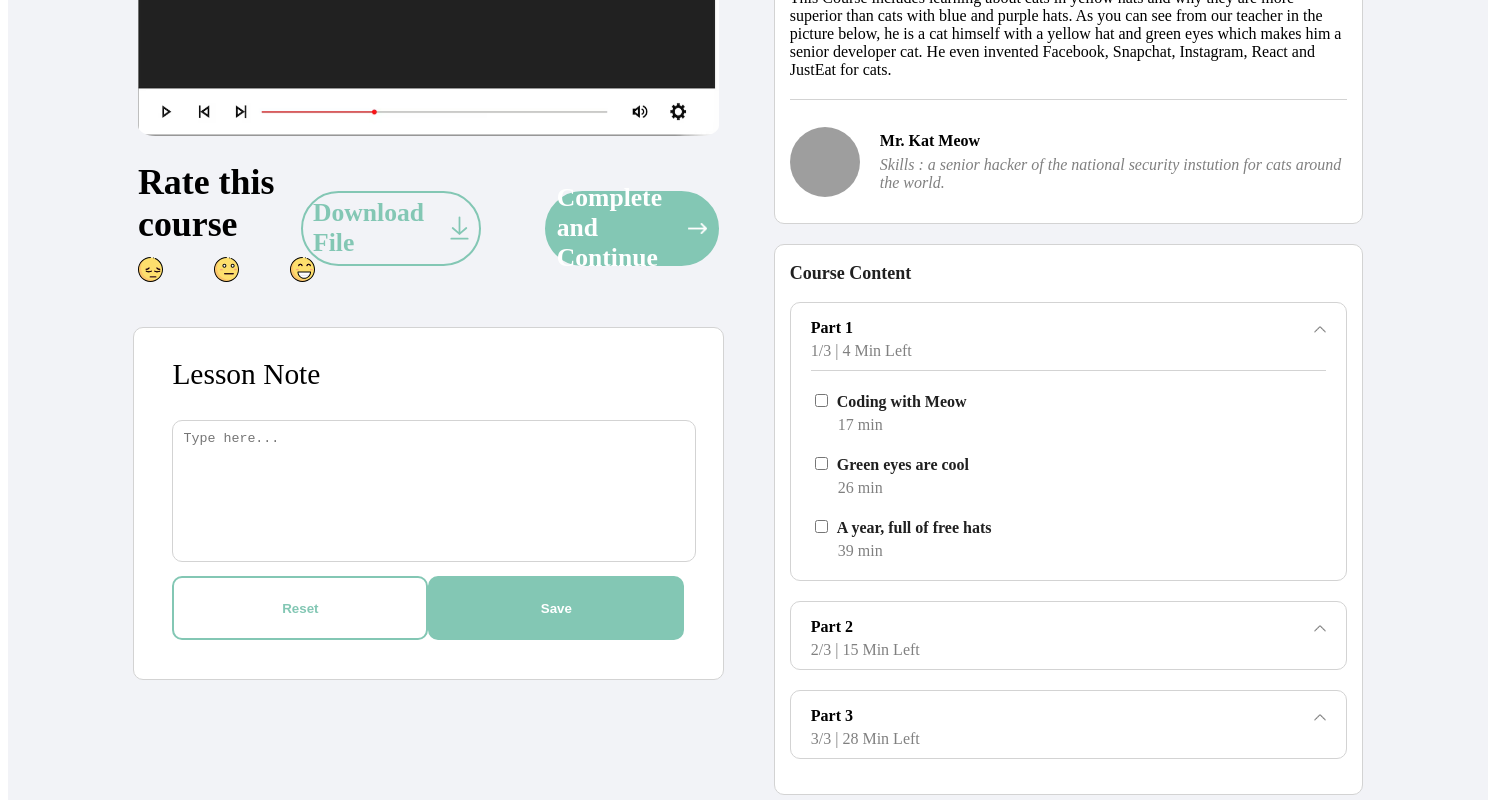
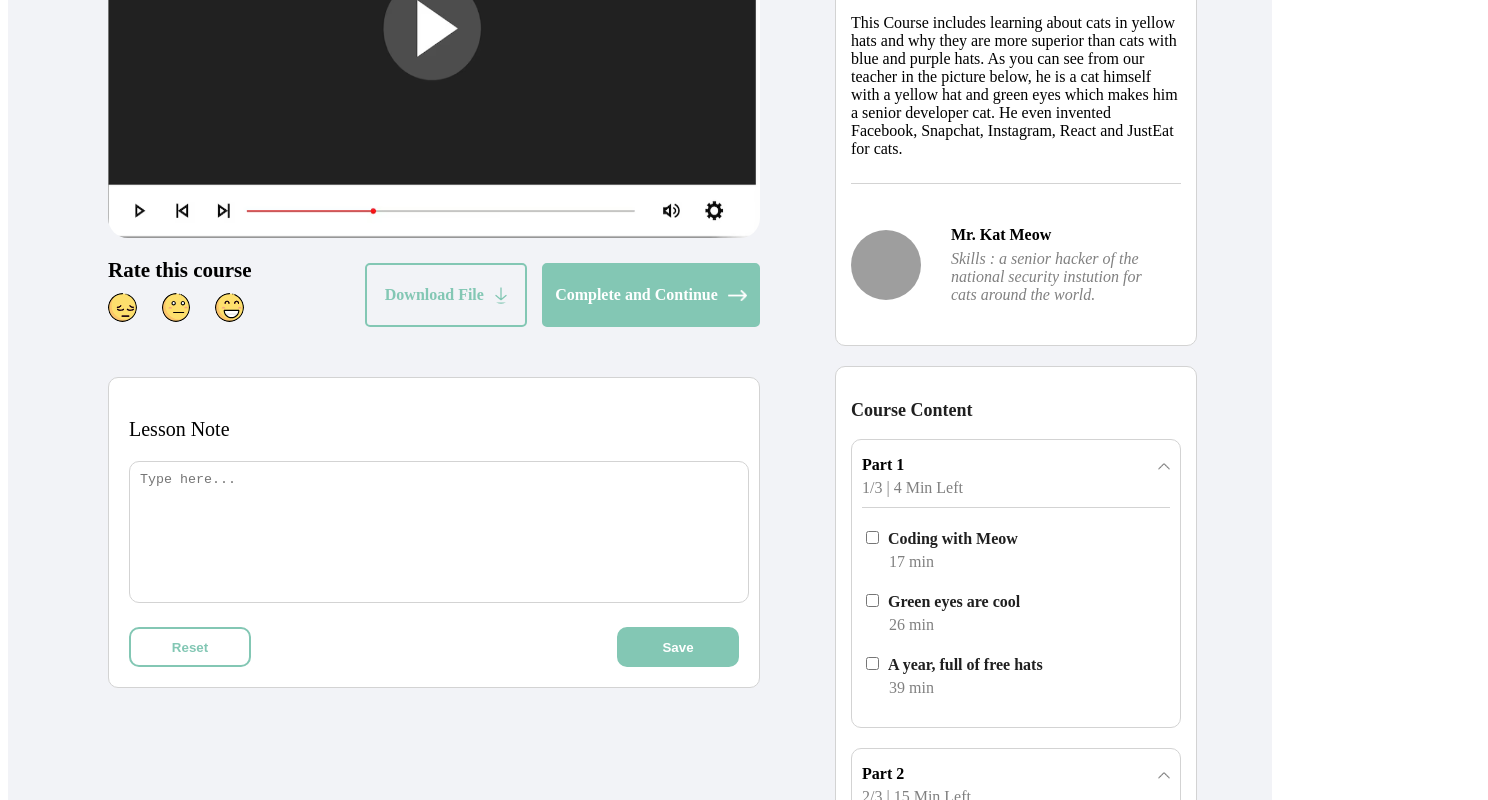
Before and after one commit to stefand2003/codehance--assignment, a React (Vite) app: page / in a window 1280 px wide. Shown: the part 260-1060 px from the top of the page, 1488 px wide, since content can reach past the window. Built offline with nearby package versions, Linux system fonts and the light colour scheme; grey boxes are pictures that could not be loaded.

Commit message:
made it responsive for all screen sizes now

```diff
--- a/src/App.scss
+++ b/src/App.scss
@@ -5,32 +5,35 @@
 
   @media screen and (min-width: 520px) {
     background-color: #f2f3f7;
+    padding: 20px;
   }
 
-  @media screen and (min-width: 1100px) and (max-width: 1600px) {
+  @media screen and (min-width: 1185px) and (max-width: 1600px) {
     background-color: #f2f3f7;
-    padding: 100px;
-    padding-top: 10px;
     display: flex;
     justify-content: center;
-    background-color: #f2f3f7;
-
-    width: 100vw;
+    padding: 50px;
+    width: fit-content;
 
     &__right {
-      padding-top: 50px;
+      padding-top: 30px;
+      max-width: min-content;
+    }
+
+    &__left {
+      max-width: max-content;
     }
   }
+}
+// background-color: #f2f3f7;
+//   padding: 100px;
+//   padding-top: 10px;
+//   // display: flex;
+//   justify-content: center;
+//   background-color: #f2f3f7;
 
-  // padding: 100px;
-  // padding-top: 10px;
-  // display: flex;
-  // justify-content: center;
-  // background-color: #f2f3f7;
+//   width: 100vw;
 
-  // width: 100vw;
-
-  // &__right {
-  //   padding-top: 50px;
-  // }
-}
+//   &__right {
+//     padding-top: 50px;
+//   }
--- a/src/components/About/About.scss
+++ b/src/components/About/About.scss
@@ -174,85 +174,87 @@
     }
   }
 
-  // border: 1px lightgray solid;
-  // border-radius: 10px;
-  // padding: 15px;
-  // background-color: white;
-  // width: fit-content;
+  @media screen and (min-width: 1185px) and (max-width: 1600px) {
+    border: 1px lightgray solid;
+    border-radius: 10px;
+    padding: 15px;
+    background-color: white;
+    width: fit-content;
 
-  // &__header {
-  //   ul {
-  //     list-style: none;
-  //     padding: 0;
-  //     display: flex;
-  //     justify-content: space-between;
-  //     align-items: center;
+    &__header {
+      ul {
+        list-style: none;
+        padding: 0;
+        display: flex;
+        justify-content: space-between;
+        align-items: center;
 
-  //     font-size: 20px;
-  //     font-weight: bold;
-  //     li {
-  //       :last-child {
-  //         width: 16px;
-  //       }
-  //     }
-  //   }
-  // }
+        font-size: 20px;
+        font-weight: bold;
+        li {
+          :last-child {
+            width: 16px;
+          }
+        }
+      }
+    }
 
-  // &__info {
-  //   display: flex;
-  //   gap: 30px;
+    &__info {
+      display: flex;
+      gap: 30px;
 
-  //   div {
-  //     display: flex;
-  //     align-items: center;
-  //     gap: 10px;
-  //   }
-  //   margin-bottom: 20px;
-  // }
+      div {
+        display: flex;
+        align-items: center;
+        gap: 10px;
+      }
+      margin-bottom: 20px;
+    }
 
-  // &__category {
-  //   display: flex;
-  //   gap: 30px;
-  //   margin-bottom: 20px;
+    &__category {
+      display: flex;
+      gap: 30px;
+      margin-bottom: 20px;
 
-  //   button {
-  //     border-radius: 20px;
-  //     width: 90px;
-  //     padding: 8px;
-  //     background-color: white;
-  //     border: 1px lightgray solid;
-  //   }
-  // }
+      button {
+        border-radius: 20px;
+        width: 90px;
+        padding: 8px;
+        background-color: white;
+        border: 1px lightgray solid;
+      }
+    }
 
-  // &__summary {
-  //   border-bottom: 1px lightgray solid;
-  //   padding-bottom: 25px;
-  // }
+    &__summary {
+      border-bottom: 1px lightgray solid;
+      padding-bottom: 25px;
+    }
 
-  // &__teacherInfo {
-  //   display: flex;
-  //   align-items: center;
+    &__teacherInfo {
+      display: flex;
+      align-items: center;
 
-  //   img {
-  //     width: 70px;
-  //     height: 70px;
-  //     border-radius: 50%;
-  //   }
+      img {
+        width: 70px;
+        height: 70px;
+        border-radius: 50%;
+      }
 
-  //   ul {
-  //     list-style: none;
-  //     padding: 0;
-  //     padding: 10px;
+      ul {
+        list-style: none;
+        padding: 0;
+        padding: 10px;
 
-  //     :first-child {
-  //       margin-bottom: 6px;
-  //       font-weight: bold;
-  //     }
+        :first-child {
+          margin-bottom: 6px;
+          font-weight: bold;
+        }
 
-  //     :last-child {
-  //       font-style: italic;
-  //       color: gray;
-  //     }
-  //   }
-  // }
+        :last-child {
+          font-style: italic;
+          color: gray;
+        }
+      }
+    }
+  }
 }
--- a/src/components/CourseContent/CourseContent.scss
+++ b/src/components/CourseContent/CourseContent.scss
@@ -278,134 +278,136 @@
       }
     }
   }
+
+  @media screen and (min-width: 1185px) and (max-width: 1600px) {
+    margin-top: 20px;
+    border: 1px lightgray solid;
+    padding: 15px;
+    border-radius: 10px;
+    background-color: white;
+
+    &__header {
+      font-weight: bold;
+      font-size: 18px;
+      color: #202020;
     }
 
-// margin-top: 20px;
-// border: 1px lightgray solid;
-// padding: 15px;
-// border-radius: 10px;
-// background-color: white;
+    &__box {
+      margin-bottom: 20px;
+      border: 1px lightgray solid;
+      border-radius: 10px;
+      padding: 10px;
+      padding-top: 0px;
 
-// &__header {
-//   font-weight: bold;
-//   font-size: 18px;
-//   color: #202020;
-// }
+      &-header {
+        margin-bottom: 20px;
+        border-bottom: 1px lightgray solid;
+        padding-bottom: 10px;
 
-// &__box {
-//   margin-bottom: 20px;
-//   border: 1px lightgray solid;
-//   border-radius: 10px;
-//   padding: 10px;
-//   padding-top: 0px;
+        ul {
+          display: flex;
+          justify-content: space-between;
+          list-style: none;
+          padding: 0;
+          margin-bottom: 5px;
 
-//   &-header {
-//     margin-bottom: 20px;
-//     border-bottom: 1px lightgray solid;
-//     padding-bottom: 10px;
+          :first-child {
+            font-size: 16px;
+            font-weight: bold;
+          }
 
-//     ul {
-//       display: flex;
-//       justify-content: space-between;
-//       list-style: none;
-//       padding: 0;
-//       margin-bottom: 5px;
+          :last-child {
+            font-weight: bold;
+            width: 12px;
+          }
+        }
 
-//       :first-child {
-//         font-size: 16px;
-//         font-weight: bold;
-//       }
+        p {
+          margin: 0;
+          margin-top: 5px;
+          color: gray;
+        }
+      }
 
-//       :last-child {
-//         font-weight: bold;
-//         width: 12px;
-//       }
-//     }
+      &-body {
+        margin-bottom: 20px;
+        input {
+          margin-right: 5px;
+          accent-color: #83c7b4;
+          color: white;
+        }
 
-//     p {
-//       margin: 0;
-//       margin-top: 5px;
-//       color: gray;
-//     }
-//   }
+        label {
+          font-weight: bold;
+          font-size: 16px;
+          color: #202020;
+        }
 
-//   &-body {
-//     margin-bottom: 20px;
-//     input {
-//       margin-right: 5px;
-//       accent-color: #83c7b4;
-//       color: white;
-//     }
+        p {
+          margin: 0;
+          margin-left: 27px;
+          margin-top: 5px;
+          color: gray;
+        }
+      }
+    }
 
-//     label {
-//       font-weight: bold;
-//       font-size: 16px;
-//       color: #202020;
-//     }
+    &__box-two {
+      margin-bottom: 20px;
+      border: 1px lightgray solid;
+      border-radius: 10px;
+      padding: 10px;
+      padding-top: 0px;
 
-//     p {
-//       margin: 0;
-//       margin-left: 27px;
-//       margin-top: 5px;
-//       color: gray;
-//     }
-//   }
-// }
+      ul {
+        display: flex;
+        justify-content: space-between;
+        list-style: none;
+        padding: 0;
+        margin-bottom: 5px;
 
-// &__box-two {
-//   margin-bottom: 20px;
-//   border: 1px lightgray solid;
-//   border-radius: 10px;
-//   padding: 10px;
-//   padding-top: 0px;
+        font-weight: bold;
+        font-size: 16px;
 
-//   ul {
-//     display: flex;
-//     justify-content: space-between;
-//     list-style: none;
-//     padding: 0;
-//     margin-bottom: 5px;
+        :last-child {
+          width: 12px;
+        }
+      }
 
-//     font-weight: bold;
-//     font-size: 16px;
+      p {
+        margin: 0;
+        margin-top: 5px;
+        color: gray;
+      }
+    }
 
-//     :last-child {
-//       width: 12px;
-//     }
-//   }
+    &__box-three {
+      margin-bottom: 20px;
+      border: 1px lightgray solid;
+      border-radius: 10px;
+      padding: 10px;
+      padding-top: 0px;
 
-//   p {
-//     margin: 0;
-//     margin-top: 5px;
-//     color: gray;
-//   }
-// }
+      ul {
+        display: flex;
+        justify-content: space-between;
+        list-style: none;
+        padding: 0;
+        margin-bottom: 5px;
 
-// &__box-three {
-//   margin-bottom: 20px;
-//   border: 1px lightgray solid;
-//   border-radius: 10px;
-//   padding: 10px;
-//   padding-top: 0px;
+        font-weight: bold;
+        font-size: 16px;
 
-//   ul {
-//     display: flex;
-//     justify-content: space-between;
-//     list-style: none;
-//     padding: 0;
-//     margin-bottom: 5px;
+        :last-child {
+          width: 12px;
+        }
+      }
 
-//     font-weight: bold;
-//     font-size: 16px;
-
-//     :last-child {
-//       width: 12px;
-//     }
-//   }
-
-//   p {
-//     margin: 0;
-//     margin-top: 5px;
-//     color: gray;
-//   }
-// }
+      p {
+        margin: 0;
+        margin-top: 5px;
+        color: gray;
+      }
+    }
+  }
+}
--- a/src/components/LessonNote/LessonNote.scss
+++ b/src/components/LessonNote/LessonNote.scss
@@ -54,7 +54,7 @@
     border-radius: 10px;
 
     p {
-      font-size: 2.3vw;
+      font-size: 2.2vw;
     }
 
     textarea {
@@ -87,39 +87,46 @@
       }
     }
   }
+
+  @media screen and (min-width: 1185px) and (max-width: 1600px) {
+    background-color: white;
+    margin-left: 50px;
+    margin-right: 50px;
+    padding: 20px;
+    border: 0.5px lightgray solid;
+    border-radius: 10px;
+    margin-top: 0px;
+
+    p {
+      font-size: 20px;
+    }
+
+    textarea {
+      resize: none;
+      border: 0.5px lightgray solid;
+      border-radius: 10px;
+      padding: 10px;
+    }
+    &__buttons {
+      display: flex;
+      justify-content: space-between;
+      padding-top: 20px;
+
+      button {
+        width: 20%;
+        height: 40px;
+        background-color: white;
+        color: #83c7b4;
+        font-weight: bold;
+        border: none;
+        border: 2px #83c7b4 solid;
+        border-radius: 10px;
+      }
+
+      &--save {
+        background-color: #83c7b4 !important;
+        color: white !important;
+      }
+    }
+  }
 }
-
-// background-color: white;
-// margin-left: 50px;
-// margin-right: 50px;
-// padding: 20px;
-// border: 0.5px lightgray solid;
-// border-radius: 10px;
-
-// textarea {
-//   resize: none;
-//   border: 0.5px lightgray solid;
-//   border-radius: 10px;
-//   padding: 10px;
-// }
-// &__buttons {
-//   display: flex;
-//   justify-content: space-between;
-//   padding-top: 20px;
-
-//   button {
-//     width: 20%;
-//     height: 40px;
-//     background-color: white;
-//     color: #83c7b4;
-//     font-weight: bold;
-//     border: none;
-//     border: 2px #83c7b4 solid;
-//     border-radius: 10px;
-//   }
-
-//   &--save {
-//     background-color: #83c7b4 !important;
-//     color: white !important;
-//   }
-// }
--- a/src/components/LessonPage/LessonPage.scss
+++ b/src/components/LessonPage/LessonPage.scss
@@ -109,7 +109,7 @@
         margin: 0;
         margin-top: 2vw;
         margin-bottom: 12px;
-        font-size: 2.8vw;
+        font-size: 2.7vw;
       }
 
       &__images {
@@ -178,88 +178,95 @@
       }
     }
   }
+
+  @media screen and (min-width: 1185px) and (max-width: 1600px) {
+    padding: 50px;
+    position: relative;
+    inherits: none;
+
+    img {
+      width: 100%;
+      border-radius: 20px;
+      display: flex;
+      justify-content: center;
     }
 
-// padding: 50px;
+    .feedback {
+      display: flex;
+      justify-content: space-between;
+      margin-top: 10px;
+      &__title {
+        width: fit-content;
 
-// img {
-//   width: 100%;
-//   border-radius: 20px;
-// }
+        font-weight: bold;
+        margin: 0;
+        margin-top: 10px;
+        margin-bottom: 10px;
+        font-size: 21px;
+      }
 
-// .feedback {
-//   display: flex;
-//   justify-content: space-between;
-//   &__title {
-//     width: fit-content;
+      &__images {
+        display: flex;
+        gap: 25px;
 
-//     font-weight: bold;
-//     margin: 0;
-//     margin-top: 10px;
-//     margin-bottom: 10px;
-//     font-size: 17px;
-//   }
+        img {
+          width: 20%;
+        }
+      }
 
-//   &__images {
-//     display: flex;
-//     gap: 25px;
+      &__buttons {
+        margin-top: 15px;
 
-//     img {
-//       width: 20%;
-//     }
-//   }
+        display: flex;
+        justify-content: center;
+        align-items: center;
+        gap: 15px;
 
-//   &__buttons {
-//     margin-top: 15px;
+        &-download {
+          font-size: 16px;
 
-//     display: flex;
-//     justify-content: center;
-//     align-items: center;
-//     gap: 15px;
+          a {
+            color: #83c7b4;
+            font-weight: bold;
+          }
 
-//     &-download {
-//       font-size: 16px;
+          display: flex;
+          justify-content: center;
+          align-items: center;
+          gap: 10px;
 
-//       a {
-//         color: #83c7b4;
-//         font-weight: bold;
-//       }
+          border: 2px #83c7b4 solid;
+          border-radius: 5px;
+          height: 40px;
+        }
 
-//       display: flex;
-//       justify-content: center;
-//       align-items: center;
-//       gap: 10px;
+        &-complete {
+          font-size: 16px;
+          background-color: #83c7b4;
 
-//       border: 2px #83c7b4 solid;
-//       border-radius: 5px;
-//       height: 40px;
-//     }
+          a {
+            color: white;
+            font-weight: bold;
+          }
 
-//     &-complete {
-//       font-size: 16px;
-//       background-color: #83c7b4;
+          display: flex;
+          justify-content: center;
+          align-items: center;
+          gap: 10px;
 
-//       a {
-//         color: white;
-//         font-weight: bold;
-//       }
+          border: 2px #83c7b4 solid;
+          border-radius: 5px;
+          height: 40px;
+        }
 
-//       display: flex;
-//       justify-content: center;
-//       align-items: center;
-//       gap: 10px;
+        a {
+          text-decoration: none;
+        }
 
-//       border: 2px #83c7b4 solid;
-//       border-radius: 5px;
-//       height: 40px;
-//     }
-
-//     a {
-//       text-decoration: none;
-//     }
-
-//     img {
-//       width: 7%;
-//     }
-//   }
-// }
+        img {
+          width: 10%;
+        }
+      }
+    }
+  }
+}
```
Lines whose indentation alone changed are shown as unchanged.
